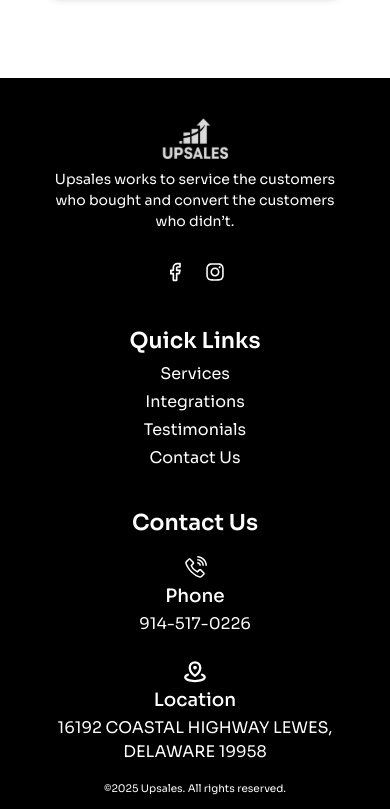
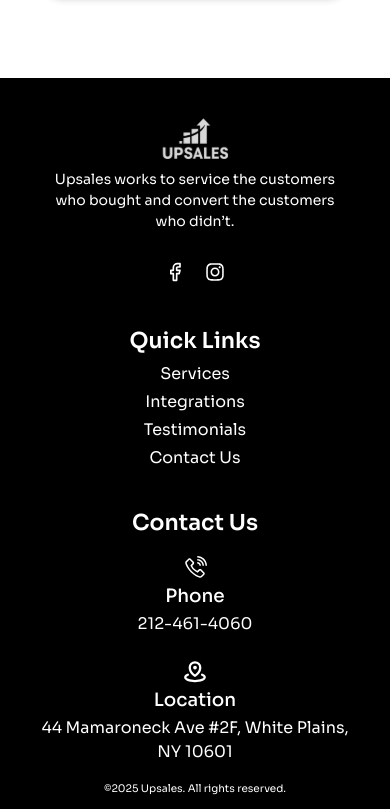
Before and after one commit to Nick9499/GetLogical, a Next.js app: page / in a window 390 px wide. Shown: the part 4195-5004 px from the top of the page. Built offline with nearby package versions, Linux system fonts and the light colour scheme; no server answers.

Commit message:
Updated address, phone no, description

```diff
--- a/app/components/Footer/index.js
+++ b/app/components/Footer/index.js
@@ -99,7 +99,7 @@
                 Phone
               </Typography>
               <Typography className="pb-1 text-[1rem] font-normal leading-[1.5rem] ">
-                914-517-0226
+                212-461-4060
               </Typography>
             </div>
           </div>
@@ -110,7 +110,7 @@
                 Location
               </Typography>
               <Typography className="pb-1 text-[1rem] md:text-[1rem] font-normal leading-[1.5rem] md:text-left ">
-                16192 COASTAL HIGHWAY LEWES, DELAWARE 19958
+                44 Mamaroneck Ave #2F, White Plains, NY 10601
               </Typography>
             </div>
           </div>
--- a/app/layout.js
+++ b/app/layout.js
@@ -13,8 +13,9 @@
 });
 
 export const metadata = {
-  title: "GetLogicall",
-  description: "The fastest and surest way to sell your home",
+  title: "Upsales",
+  description:
+    "UpSales works to service the customers who bought and convert the customers who didn’t. ",
 };
 
 export default function RootLayout({ children }) {
```
